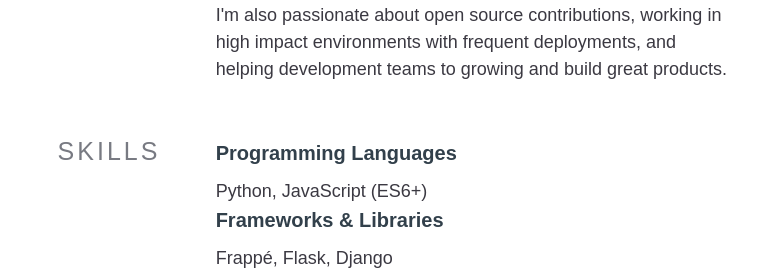
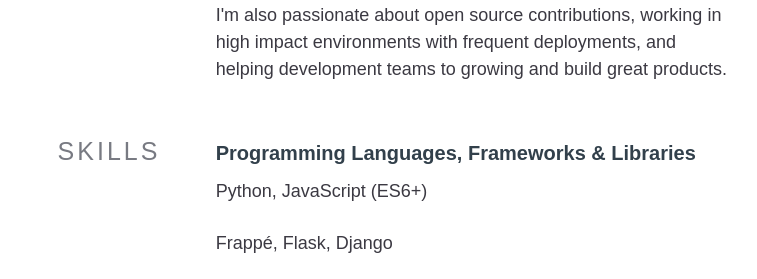
Before and after one commit to zaqoutabed/about-me, a plain HTML site: page index.html in a window 1280 px wide. Shown: the part 491-770 px from the top of the page, without its empty margins (256-1013 px from the left). Drawn offline with Linux system fonts and the light colour scheme; a web font is replaced by a local one.

Commit message:
Update index.html

```diff
--- a/index.html
+++ b/index.html
@@ -175,18 +175,17 @@
                     <div class="col-md-9">
                         <div class="section-right">
                             <div>
-                                <span class="section-sub-title" style="margin-top: 0;">Programming Languages</span>
+                                <span class="section-sub-title" style="margin-top: 0;">Programming Languages, Frameworks &amp; Libraries</span>
                                 <p>Python, JavaScript (ES6+)</p>
-                            </div>
-                            <div>
-                                <span class="section-sub-title" style="margin-top: 0;">Frameworks &amp; Libraries</span>
                                 <p>Frappé, Flask, Django</p>
                                 <p>Node.js, React.js, Vuejs, Next.js</p>
                             </div>
+                            <br>
                             <div>
                                 <span class="section-sub-title">Databases</span>
                                 <p>MySQL, MongoDB</p>
                             </div>
+                            <br>
                             <div>
                                 <span class="section-sub-title">Other</span>
                                 <p>ERPnext, Amazon Web Services (AWS), Microservices, API design</p>
```
